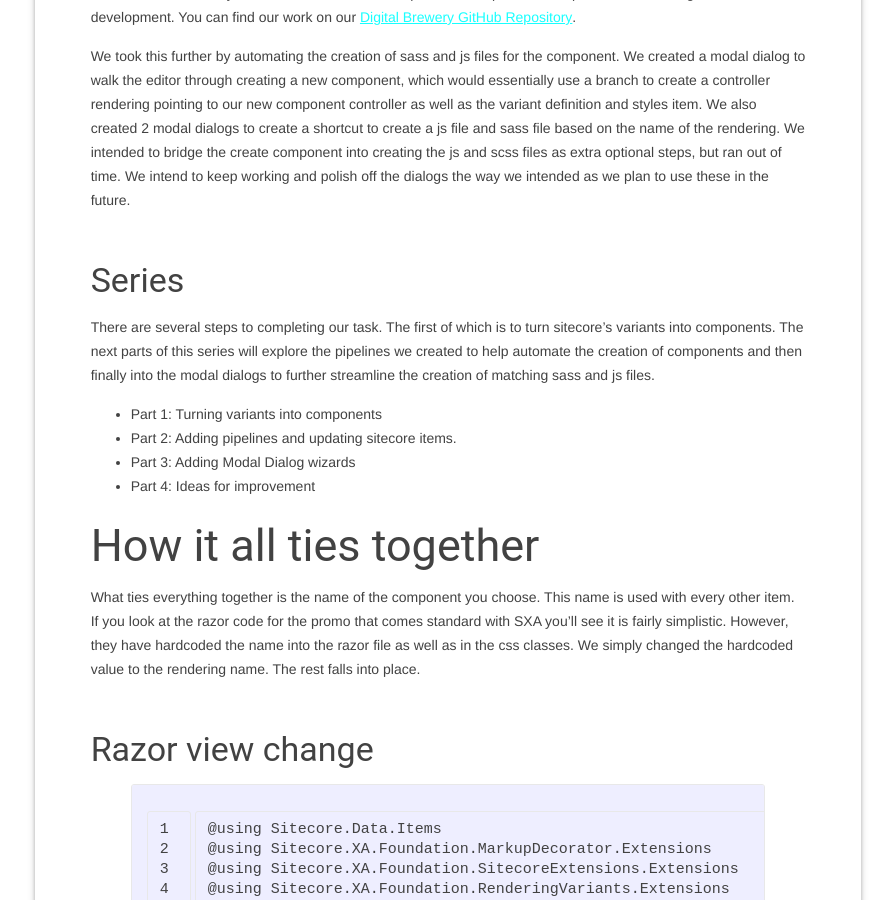
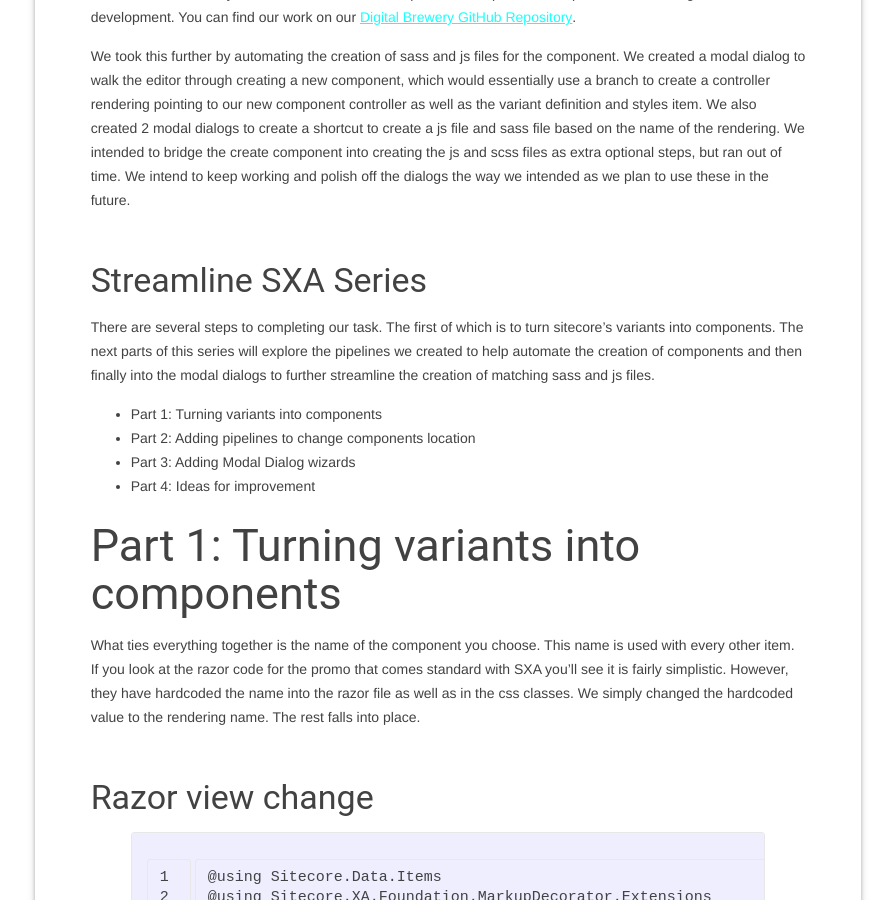
Before and after one commit to Boyd-B/boyd-b.github.io, a Jekyll site: the page built from _posts/2018/2018-3-7-streamline-sxa-1-component-support.markdown, in a window 1280 px wide and 900 px high, scrolled down 435 px. Shown: the whole window, without its empty margins (192-1087 px from the left). Built offline with Jekyll 4.4.1, drawn with Linux system fonts in a browser that asks for light colours.

Commit message:
Updating content to match across series

```diff
--- a/_posts/2018/2018-3-7-streamline-sxa-1-component-support.markdown
+++ b/_posts/2018/2018-3-7-streamline-sxa-1-component-support.markdown
@@ -10,16 +10,17 @@ Our sitecore hackathon project attempted to streamline the content editor proces
 
 We took this further by automating the creation of sass and js files for the component. We created a modal dialog to walk the editor through creating a new component, which would essentially use a branch to create a controller rendering pointing to our new component controller as well as the variant definition and styles item. We also created 2 modal dialogs to create a shortcut to create a js file and sass file based on the name of the rendering. We intended to bridge the create component into creating the js and scss files as extra optional steps, but ran out of time. We intend to keep working and polish off the dialogs the way we intended as we plan to use these in the future.
 
-### Series
+### Streamline SXA Series
 
 There are several steps to completing our task. The first of which is to turn sitecore's variants into components. The next parts of this series will explore the pipelines we created to help automate the creation of components and then finally into the modal dialogs to further streamline the creation of matching sass and js files.
 
 * Part 1: Turning variants into components
-* Part 2: Adding pipelines and updating sitecore items.
+* Part 2: Adding pipelines to change components location
 * Part 3: Adding Modal Dialog wizards
 * Part 4: Ideas for improvement
 
-## How it all ties together
+
+## Part 1: Turning variants into components
 
 What ties everything together is the name of the component you choose. This name is used with every other item. If you look at the razor code for the promo that comes standard with SXA you'll see it is fairly simplistic. However, they have hardcoded the name into the razor file as well as in the css classes. We simply changed the hardcoded value to the rendering name. The rest falls into place.
 
```
